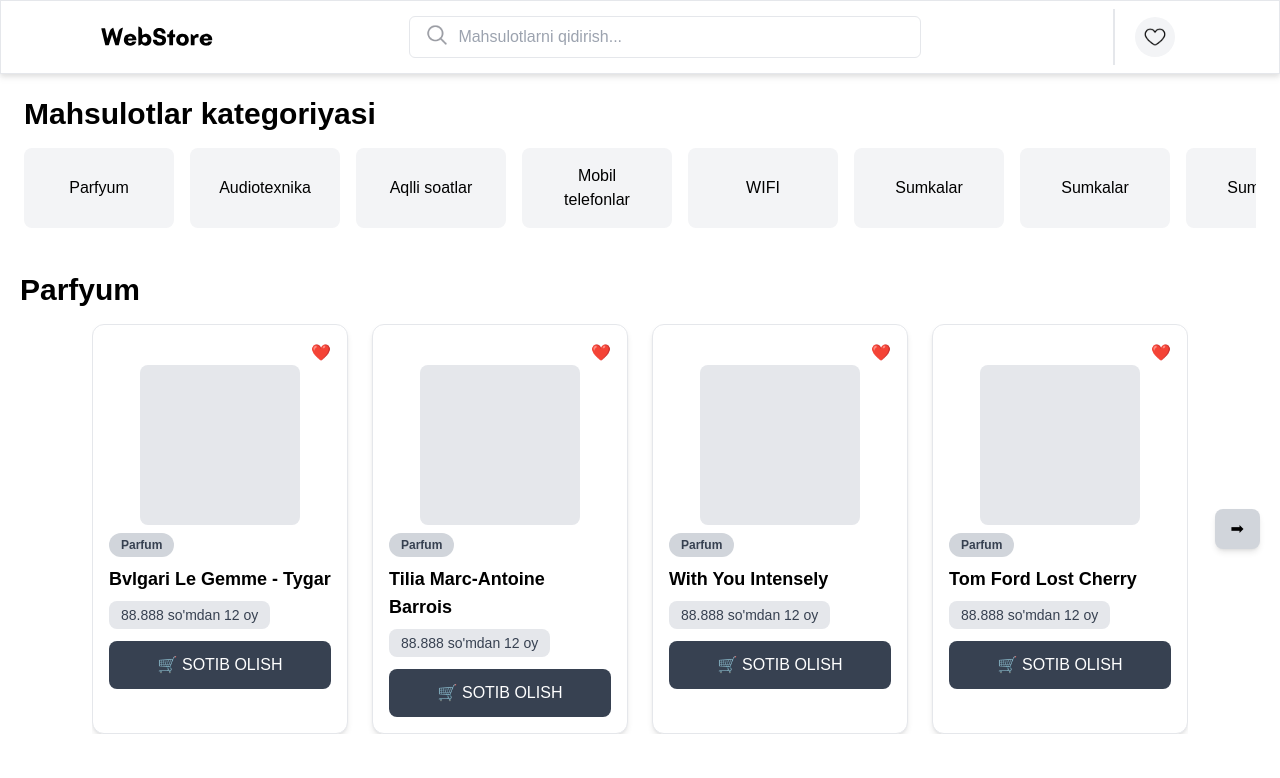
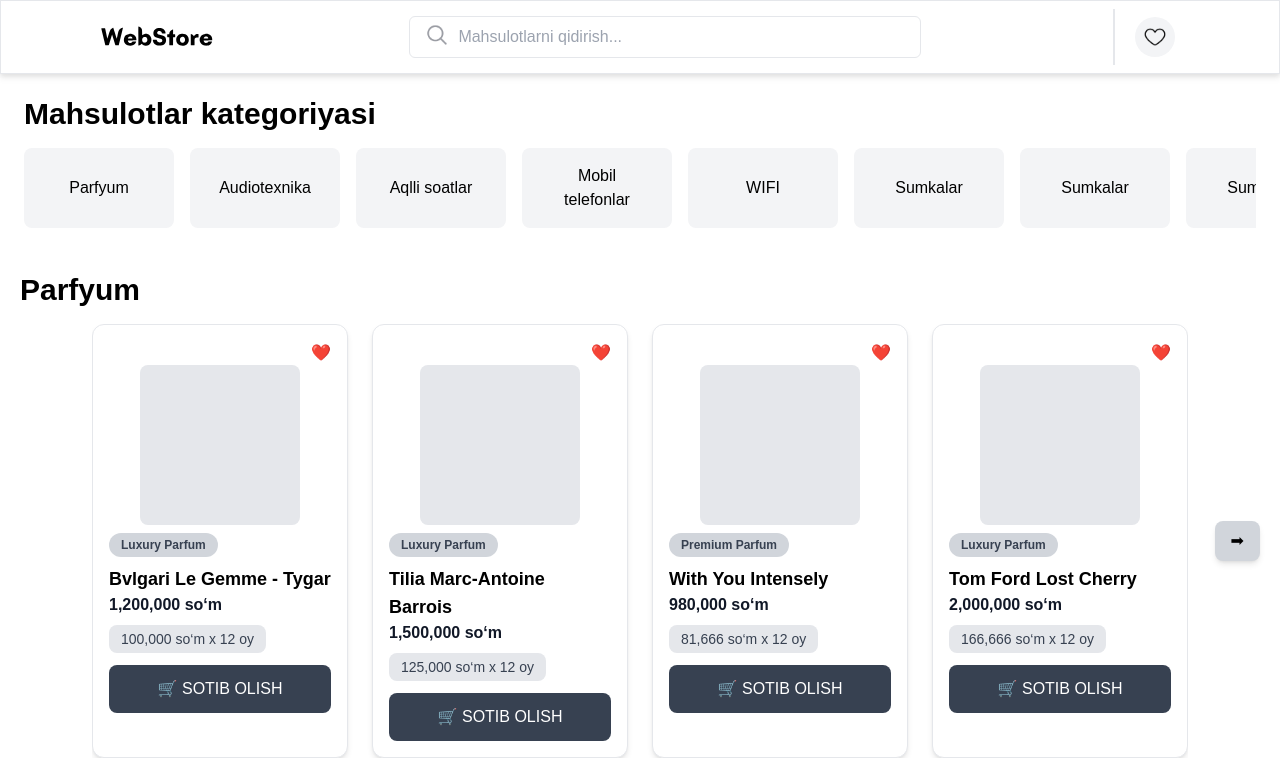
Before and after one commit to Habibulloh-Gulomov/webstore, a Next.js app: page / in a window 1280 px wide. Shown: the top 778 px of the page. Built offline with nearby package versions, Linux system fonts and the light colour scheme.

Commit message:
edited data  sharing system (params and list to card)

```diff
--- a/package.json
+++ b/package.json
@@ -9,6 +9,7 @@
     "lint": "next lint"
   },
   "dependencies": {
+    "axios": "^1.7.9",
     "next": "15.1.6",
     "react": "^19.0.0",
     "react-dom": "^19.0.0",
--- a/src/app/ProductPage/page.jsx
+++ b/src/app/product/page.jsx
@@ -1,14 +1,26 @@
+'use client'
 import Footer from "@/components/Footer";
 import Header from "@/components/Header";
+import { useSearchParams } from 'next/navigation';
 
-export default function page() {
+export default function product() {
+  const searchParams = useSearchParams();
+
+  const name = searchParams.get('name');
+  const category = searchParams.get('category');
+  const price = searchParams.get('price');
+  const installment = searchParams.get('installment');
+  console.log(name);
+  console.log(category);
+  console.log(price);
+
   return (
 
     <>
     <Header/>
     <div className="p-6 max-w-6xl mx-auto text-black mt-12 pt-12">
       {/* Product Title */}
-      <h1 className="text-2xl font-bold">Parfyum</h1>
+      <h1 className="text-2xl font-bold">{name}</h1>
 
       {/* Main Section */}
       <div className="grid grid-cols-1 md:grid-cols-2 gap-8 mt-6">
@@ -28,10 +40,10 @@
         <div>
           {/* Price Section */}
           <div className="bg-gray-50 p-4 rounded-lg shadow">
-            <p className="text-gray-500 line-through">1.888 so'm</p>
-            <p className="text-3xl font-bold text-red-600">8888 so'm</p>
+            <p className="text-gray-500 line-through">{price}</p>
+            <p className="text-3xl font-bold text-red-600">{price}</p>
             <p className="text-gray-600 mt-2">Muddati to'lov:</p>
-            <p className="text-xl font-semibold">96.099 so'm</p>
+            <p className="text-xl font-semibold">{price} so'm</p>
           </div>
 
           {/* Installment Plan */}
--- a/src/components/Admin.js
+++ b/src/components/Admin.js
@@ -111,6 +111,7 @@
 
 
 
+    {!isLogin && (
         <div className="flex items-center justify-around border drop-shadow-md fixed bg-white top-0 right-0 left-0 z-10">
         <Image
             src={logo}
@@ -146,6 +147,7 @@
       Yangi Mahsulot Qo'shish
     </button>
       </div>
+    )}
 
 
 
--- a/src/components/AdminList.js
+++ b/src/components/AdminList.js
@@ -4,7 +4,7 @@
 const AdminList = () => {
   return (
     <>
-    <p className='text-3xl items-center font-bold text-center mt-12 pt-12 subpixel-antialiased'>Hamma Mahsulotlar</p>
+    <p className='text-3xl items-center font-bold text-center mt-12 pt-12 subpixel-antialiased justify -center'>Hamma Mahsulotlar</p>
     <div className='flex flex-wrap  gap-5 p-5'>
       <DeletedCard/>
       <DeletedCard/>
--- a/src/components/Category.js
+++ b/src/components/Category.js
@@ -1,5 +1,5 @@
 import React from 'react'
-
+import img from '../images/search.png'
 const Category = () => {
   const categories = [
     "Parfyum",
@@ -24,6 +24,7 @@
           className="flex items-center justify-center bg-gray-100 px-6 py-4 rounded-lg min-w-[150px] text-center font-medium "
         >
           {category}
+          <img src="" alt="" />
         </div>
       ))}
     </div>
--- a/src/components/Footer.js
+++ b/src/components/Footer.js
@@ -7,9 +7,9 @@
         <p className="text-lg">Sizda savol bormi?</p>
         <a href='tel:+998999999999' className='text-3xl'>+998 99 999 99 99</a>
         <div className='flex gap-4'>
-        <a href="" className='hover:underline'> <img src="..." className='fab fa-instagram  text-2xl bg-gray-500 p-2 rounded-md' alt="" /> </a>
-                          <a href="" className='hover:underline ' > <img src="..." className='fab fa-telegram  text-2xl text-2xl bg-gray-500 p-2 rounded-md hover:bg-gray-300 ' alt="" /> </a>
-                          <a href="" className='hover:underline'> <img src="..." className='fab fa-whatsapp  text-2xl text-2xl bg-gray-500 p-2 rounded-md' alt="" /> </a>
+        <a href="" className='hover:underline'> <img src="..." className='fab fa-instagram  text-2xl bg-gray-500 p-2 mt-3 hover:mt-2 rounded-md' alt="" /> </a>
+                          <a href="" className='hover:underline ' > <img src="..." className='fab fa-telegram  text-2xl text-2xl bg-gray-500 p-2 mt-3 hover:mt-2 rounded-md  ' alt="" /> </a>
+                          <a href="" className='hover:underline'> <img src="..." className='fab fa-whatsapp  text-2xl text-2xl bg-gray-500 p-2 mt-3 hover:mt-2 rounded-md' alt="" /> </a>
         </div>
       </div>
       <div className="flex gap-10">
--- a/src/components/ProductCard.js
+++ b/src/components/ProductCard.js
@@ -1,45 +1,39 @@
 import Link from "next/link";
 
-export default function ProductCard() {
+const ProductCard = ({ name, category, price, installment }) => {
+  // console.log(name);
+
   return (
-    <div className="bg-white border shadow-md rounded-xl  p-4 w-64">
+    <div className="bg-white border shadow-md rounded-xl p-4 w-64">
       {/* Favorite Icon */}
       <div className="flex justify-end">
-        <button className="text-gray-500 hover:text-gray-700">
-          ❤️
-        </button>
+        <button className="text-gray-500 hover:text-gray-700">❤️</button>
       </div>
-
-      {/* Product Image */}
+      {/* Product Image Placeholder */}
       <div className="flex justify-center">
-        <div className="w-40 h-40 bg-gray-200 rounded-lg"></div>
+        <span className="w-40 h-40 bg-gray-200 rounded-lg"></span>
       </div>
-
-      {/* Badge */}
-      {/* <span className="bg-green-200 text-green-700 text-xs font-semibold px-3 py-1 rounded-full mt-2 inline-block">
-        Ko'p sotilgan
-      </span> */}
-
       {/* Category */}
       <span className="bg-gray-300 text-gray-700 text-xs font-semibold px-3 py-1 rounded-full mt-2 inline-block">
-        Quloqchin
+        {category}
       </span>
-
       {/* Product Title */}
-      <h3 className="text-lg font-semibold mt-2 text-black">Airpods</h3>
-
+      <h3 className="text-lg font-semibold mt-2 text-black">{name}</h3>
+      {/* Price */}
+      <p className="text-md font-semibold text-gray-900">{price}</p>
       {/* Installment Price */}
       <p className="bg-gray-200 text-gray-700 text-sm font-medium px-3 py-1 rounded-lg mt-2 inline-block">
-        88.888 so'mdan 12 oy
+        {installment}
       </p>
-
-      {/* Buy Link Instead of Button */}
-      <Link
-        href="/ProductPage"
-        className="bg-gray-700 text-white flex justify-center items-center w-full py-3 rounded-lg mt-3 hover:bg-gray-900 transition"
-      >
+      {/* Buy Link */}
+      <Link  href={{
+        pathname: '/product',
+        query: { name: `${name}` , price : `${price}`, category: `${category}` },
+      }} className="bg-gray-700 text-white flex justify-center items-center w-full py-3 rounded-lg mt-3 hover:bg-gray-900 transition">
         🛒 SOTIB OLISH
       </Link>
     </div>
   );
-}
+};
+
+export default ProductCard;
--- a/src/components/ProductList.js
+++ b/src/components/ProductList.js
@@ -2,20 +2,62 @@
 
 import { useState, useEffect, useRef } from 'react';
 import Link from 'next/link';
+import ProductCard from './ProductCard';
 
 const perfumes = [
-  'Bvlgari Le Gemme - Tygar',
-  'Tilia Marc-Antoine Barrois',
-  'With You Intensely',
-  'Tom Ford Lost Cherry',
-  'Symphony Louis Vuitton',
-  'Louis Vuitton Imagination',
-  'Chanel Bleu de Chanel',
-  'Dior Sauvage',
-  // ... more perfumes
+  {
+    name: 'Bvlgari Le Gemme - Tygar',
+    category: 'Luxury Parfum',
+    price: '1,200,000 so‘m',
+    installment: '100,000 so‘m x 12 oy',
+  },
+  {
+    name: 'Tilia Marc-Antoine Barrois',
+    category: 'Luxury Parfum',
+    price: '1,500,000 so‘m',
+    installment: '125,000 so‘m x 12 oy',
+  },
+  {
+    name: 'With You Intensely',
+    category: 'Premium Parfum',
+    price: '980,000 so‘m',
+    installment: '81,666 so‘m x 12 oy',
+  },
+  {
+    name: 'Tom Ford Lost Cherry',
+    category: 'Luxury Parfum',
+    price: '2,000,000 so‘m',
+    installment: '166,666 so‘m x 12 oy',
+  },
+  {
+    name: 'Symphony Louis Vuitton',
+    category: 'Designer Parfum',
+    price: '1,750,000 so‘m',
+    installment: '145,833 so‘m x 12 oy',
+  },
+  {
+    name: 'Louis Vuitton Imagination',
+    category: 'Designer Parfum',
+    price: '1,900,000 so‘m',
+    installment: '158,333 so‘m x 12 oy',
+  },
+  {
+    name: 'Chanel Bleu de Chanel',
+    category: 'Classic Parfum',
+    price: '1,100,000 so‘m',
+    installment: '91,666 so‘m x 12 oy',
+  },
+  {
+    name: 'Dior Sauvage',
+    category: 'Classic Parfum',
+    price: '1,250,000 so‘m',
+    installment: '104,166 so‘m x 12 oy',
+  },
 ];
 
 export default function ProductList() {
+  console.log(perfumes.name);
+
   const [startIndex, setStartIndex] = useState(0);
   const [itemsPerPage, setItemsPerPage] = useState(4);
   const carouselRef = useRef(null);
@@ -72,28 +114,13 @@
         )}
         <div ref={carouselRef} className={`flex overflow-x-auto scroll-smooth gap-6`} style={{ scrollSnapType: 'x mandatory' }}> {/* Carousel container */}
           {perfumes.slice(startIndex, startIndex + itemsPerPage).map((item, index) => (
-            <div key={index} className="bg-white border shadow-md rounded-xl p-4 w-64 snap-start shrink-0"> {/* Added shrink-0 and snap-start */}
-              {/* ... (rest of your item content) */}
-              <div className="flex justify-end">
-                <button className="text-gray-500 hover:text-gray-700">❤️</button>
-              </div>
-              <div className="flex justify-center">
-                <span className="w-40 h-40 bg-gray-200 rounded-lg"></span>
-              </div>
-              <span className="bg-gray-300 text-gray-700 text-xs font-semibold px-3 py-1 rounded-full mt-2 inline-block">
-                Parfum
-              </span>
-              <h3 className="text-lg font-semibold mt-2 text-black">{item}</h3>
-              <p className="bg-gray-200 text-gray-700 text-sm font-medium px-3 py-1 rounded-lg mt-2 inline-block">
-                88.888 so'mdan 12 oy
-              </p>
-              <Link
-                href="/ProductPage"
-                className="bg-gray-700 text-white flex justify-center items-center w-full py-3 rounded-lg mt-3 hover:bg-gray-900 transition"
-              >
-                🛒 SOTIB OLISH
-              </Link>
-            </div>
+            <ProductCard
+            key={index}
+            name={item.name}
+            category={item.category}
+            price={item.price}
+            installment={item.installment}
+          />
           ))}
         </div>
         {startIndex + itemsPerPage < perfumes.length && (
```
Also changed, not shown: 1 other file (tests, documents, lock files or other folders). Lines whose indentation alone changed are shown as unchanged.
